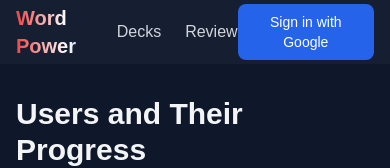
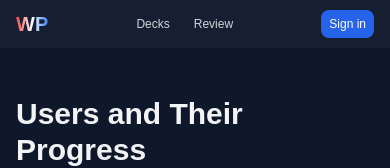
Before and after one commit to AndreySavchenkov/word-power, a Next.js app: page / in a window 390 px wide. Shown: the top 168 px of the page. Built offline with nearby package versions, Linux system fonts and the light colour scheme; no server answers; the database is empty.

Commit message:
refactor: Improve mobile responsiveness for Header and AuthButton components

```diff
--- a/app/components/AuthButton.tsx
+++ b/app/components/AuthButton.tsx
@@ -13,16 +13,17 @@ export default function AuthButton() {
           <Image
             src={session?.user?.image}
             alt="user"
-            className="rounded-full"
+            className="rounded-full w-6 h-6 sm:w-8 sm:h-8"
             width={32}
             height={32}
           />
         )}
         <button
           onClick={() => signOut()}
-          className="px-4 py-2 bg-red-600 hover:bg-red-700 text-white rounded-lg text-sm font-medium transition-colors"
+          className="px-2 sm:px-4 py-1.5 sm:py-2 bg-red-600 hover:bg-red-700 text-white rounded-lg text-xs sm:text-sm font-medium transition-colors"
         >
-          Sign Out
+          <span className="hidden sm:inline">Sign Out</span>
+          <span className="sm:hidden">Exit</span>
         </button>
       </div>
     );
@@ -30,9 +31,10 @@ export default function AuthButton() {
   return (
     <button
       onClick={() => signIn("google")}
-      className="px-4 py-2 bg-blue-600 hover:bg-blue-700 text-white rounded-lg text-sm font-medium transition-colors"
+      className="px-2 sm:px-4 py-1.5 sm:py-2 bg-blue-600 hover:bg-blue-700 text-white rounded-lg text-xs sm:text-sm font-medium transition-colors"
     >
-      Sign in with Google
+      <span className="hidden sm:inline">Sign in with Google</span>
+      <span className="sm:hidden">Sign in</span>
     </button>
   );
 }
--- a/app/components/Header.tsx
+++ b/app/components/Header.tsx
@@ -6,7 +6,10 @@ import Link from "next/link";
 
 const Logo = () => (
   <div className="flex items-center gap-2">
-    <span className="text-xl font-bold bg-clip-text text-transparent bg-gradient-to-r from-red-500 via-white to-blue-500">
+    <span className="text-xl font-bold bg-clip-text text-transparent bg-gradient-to-r from-red-500 via-white to-blue-500 sm:hidden">
+      WP
+    </span>
+    <span className="hidden sm:inline text-xl font-bold bg-clip-text text-transparent bg-gradient-to-r from-red-500 via-white to-blue-500">
       Word Power
     </span>
   </div>
@@ -52,24 +55,24 @@ export const Header = () => {
       }`}
     >
       <div className="max-w-7xl mx-auto px-4 sm:px-6 lg:px-8">
-        <div className="flex items-center justify-between h-16">
+        <div className="flex items-center justify-between h-12 sm:h-16">
           <Link href="/">
             <Logo />
           </Link>
           <nav className="flex items-center gap-6">
             <Link
               href="/decks"
-              className="text-gray-300 hover:text-white transition-colors"
+              className="text-xs sm:text-sm text-gray-300 hover:text-white transition-colors"
             >
               Decks
             </Link>
             <Link
               href="/review"
-              className="text-gray-300 hover:text-white transition-colors flex items-center gap-2"
+              className="text-xs sm:text-sm text-gray-300 hover:text-white transition-colors flex items-center gap-2"
             >
               Review
               {reviewCount > 0 && (
-                <span className="inline-flex items-center justify-center px-2 py-1 text-xs font-bold leading-none text-red-100 bg-red-600 rounded-full">
+                <span className="inline-flex items-center justify-center px-1.5 sm:px-2 py-0.5 sm:py-1 text-xs font-bold leading-none text-red-100 bg-red-600 rounded-full">
                   {reviewCount}
                 </span>
               )}
```
